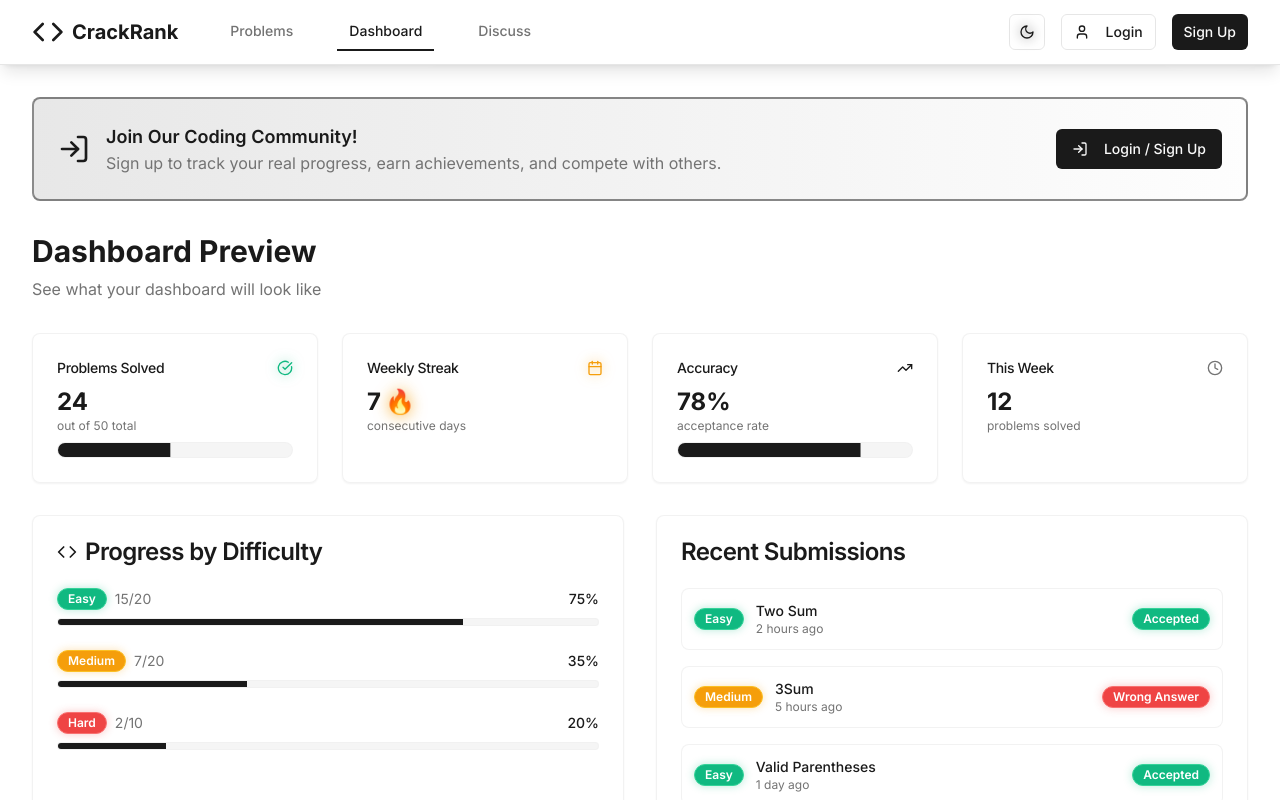
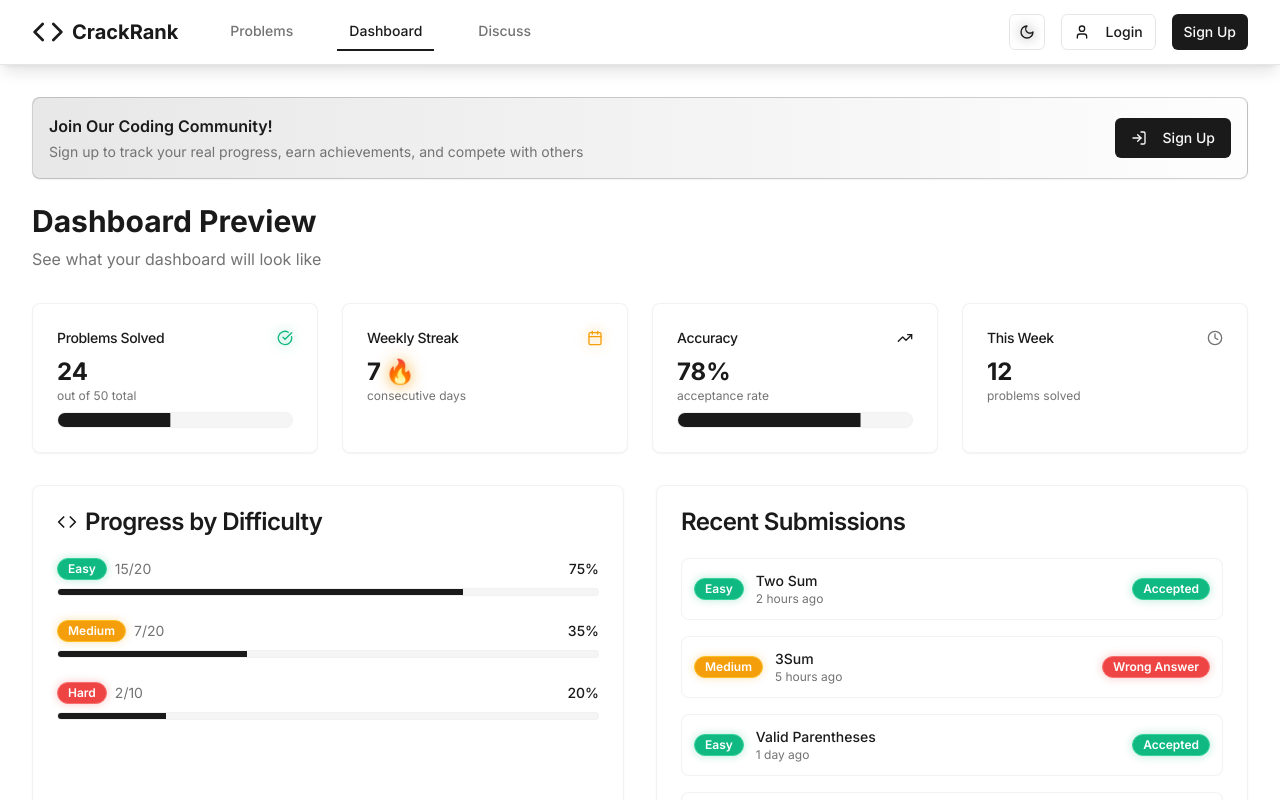
Before and after one commit to HimkarSingh/crackrank, a React (Vite) app: page /dashboard in a window 1280 px wide. Shown: the top 800 px of the page. Built offline with nearby package versions, Linux system fonts and the light colour scheme.

Commit message:
Fix banner size on dashboard
Reduce the size of the dashboard banner to match the problems section.

```diff
--- a/src/pages/Dashboard.tsx
+++ b/src/pages/Dashboard.tsx
@@ -96,24 +96,19 @@ export default function Dashboard() {
       <div className="max-w-7xl mx-auto px-4 sm:px-6 lg:px-8 py-8">
         {/* Login Banner for Non-Authenticated Users */}
         {!user && (
-          <Card className="mb-8 border-2 border-primary/50 bg-gradient-to-r from-primary/10 to-secondary/10 backdrop-blur-sm shadow-[0_0_30px_rgba(255,255,255,0.1)]">
-            <CardContent className="p-6">
-              <div className="flex items-center justify-between flex-wrap gap-4">
-                <div className="flex items-center space-x-4">
-                  <LogIn className="h-8 w-8 text-primary" />
-                  <div>
-                    <h3 className="text-lg font-semibold text-foreground">Join Our Coding Community!</h3>
-                    <p className="text-muted-foreground">
-                      Sign up to track your real progress, earn achievements, and compete with others.
-                    </p>
-                  </div>
+          <Card className="mb-6 bg-gradient-to-r from-primary/10 to-secondary/10 border-primary/20">
+            <CardContent className="p-4">
+              <div className="flex items-center justify-between">
+                <div>
+                  <h3 className="font-semibold text-foreground mb-1">Join Our Coding Community!</h3>
+                  <p className="text-sm text-muted-foreground">Sign up to track your real progress, earn achievements, and compete with others</p>
                 </div>
                 <Button
                   onClick={() => navigate('/auth')}
-                  className="bg-primary hover:bg-primary/90 text-primary-foreground shadow-[0_0_20px_rgba(255,255,255,0.2)]"
+                  className="shrink-0"
                 >
                   <LogIn className="h-4 w-4 mr-2" />
-                  Login / Sign Up
+                  Sign Up
                 </Button>
               </div>
             </CardContent>
```
